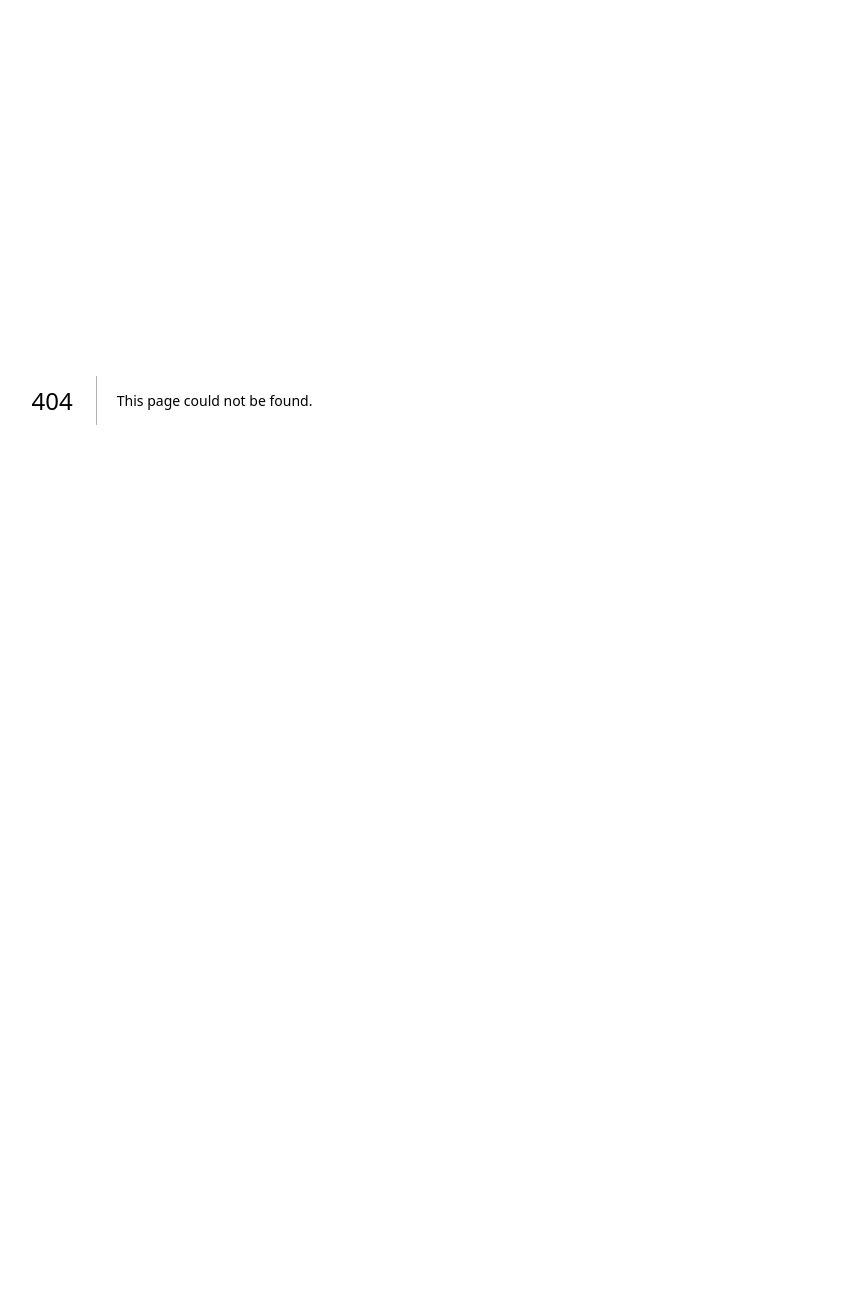
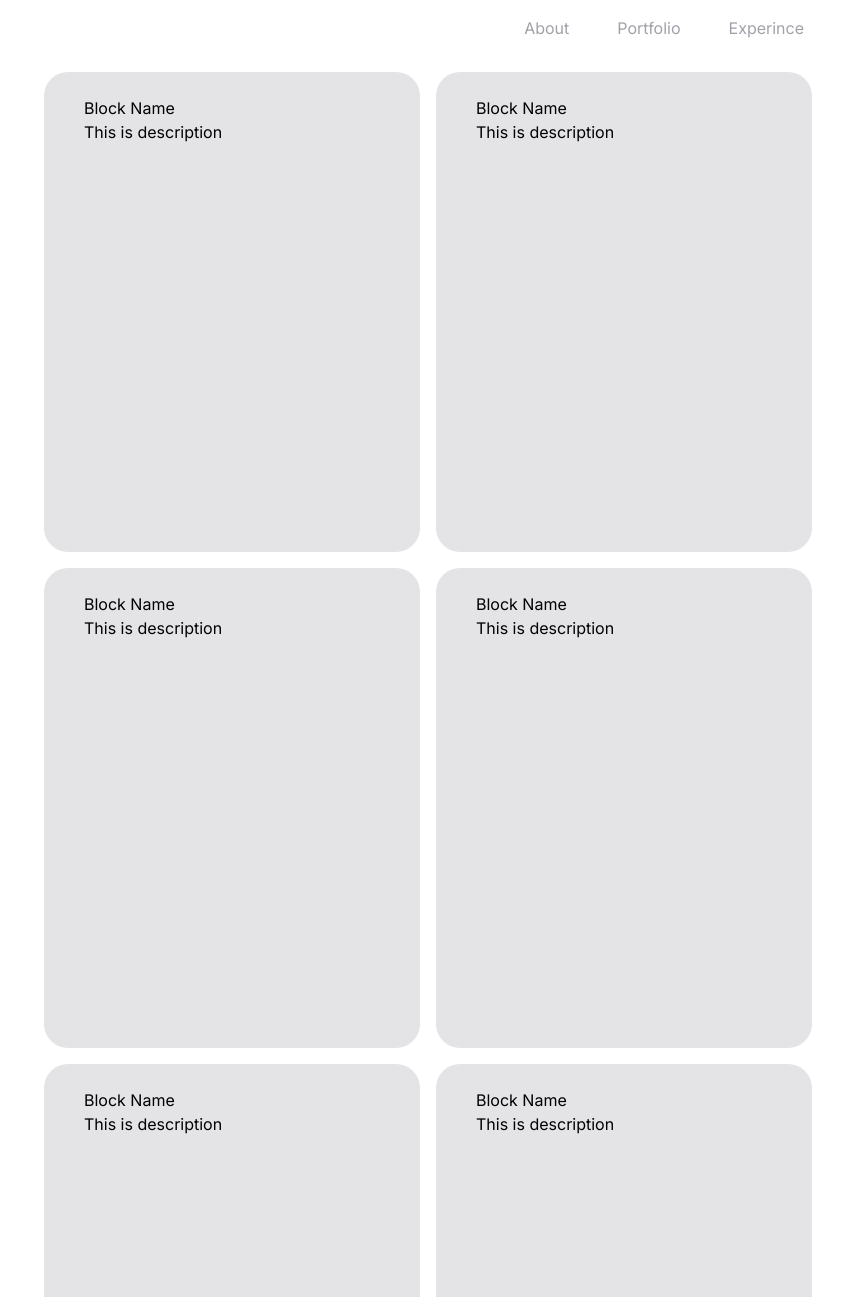
Before and after one commit to hanifomarr/hanifomar.dev, a Next.js app: page /project in a window 1280 px wide. Before the commit this address had no page. Shown: the top 1297 px of the page, without its empty margins (212-1055 px from the left). Before the commit the page ends 800 px from the top, so only its background shows below. Built offline with nearby package versions, Linux system fonts and the light colour scheme.

Commit message:
feat: add project page

```diff
--- /dev/null
+++ b/src/app/project/page.tsx
@@ -0,0 +1,21 @@
+import ProjectPreview from "@/components/ProjectPreview";
+import Navbar from "@/components/navbar";
+import React from "react";
+
+const Project = () => {
+  return (
+    <main>
+      <Navbar />
+      <section className="grid grid-cols-1 lg:grid-cols-2 gap-4 my-4">
+        <ProjectPreview />
+        <ProjectPreview />
+        <ProjectPreview />
+        <ProjectPreview />
+        <ProjectPreview />
+        <ProjectPreview />
+      </section>
+    </main>
+  );
+};
+
+export default Project;
```
